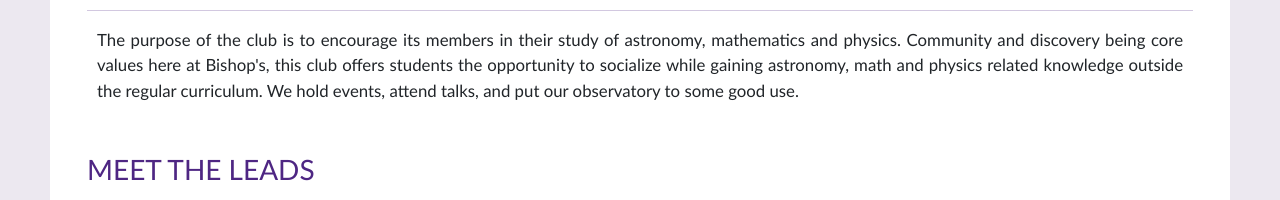
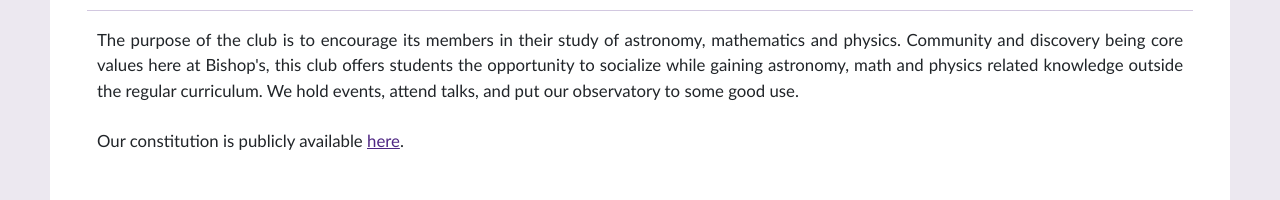
Before and after one commit to JaedenBardati/AMPS-club-website, a plain HTML site: page index.html in a window 1280 px wide. Shown: the part 980-1180 px from the top of the page. Drawn offline with nearby package versions, Linux system fonts and the light colour scheme.

Commit message:
added constitution

```diff
--- a/index.html
+++ b/index.html
@@ -91,6 +91,7 @@
                                 </div>
                                 <div class="subsubcontent">
                                     <p>The purpose of the club is to encourage its members in their study of astronomy, mathematics and physics. Community and discovery being core values here at Bishop's, this club offers students the opportunity to socialize while gaining astronomy, math and physics related knowledge outside the regular curriculum. We hold events, attend talks, and put our observatory to some good use. </p>
+                                    <p>Our constitution is publicly available <a href="AMPS-constitution.pdf">here</a>.</p>
                                 </div>
                             </div>
                             <div class="subcontent-group">
```
Also changed, not shown: 1 other file.
